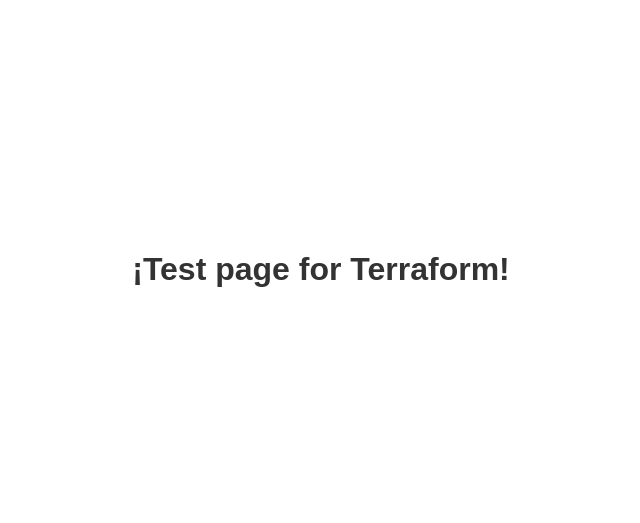
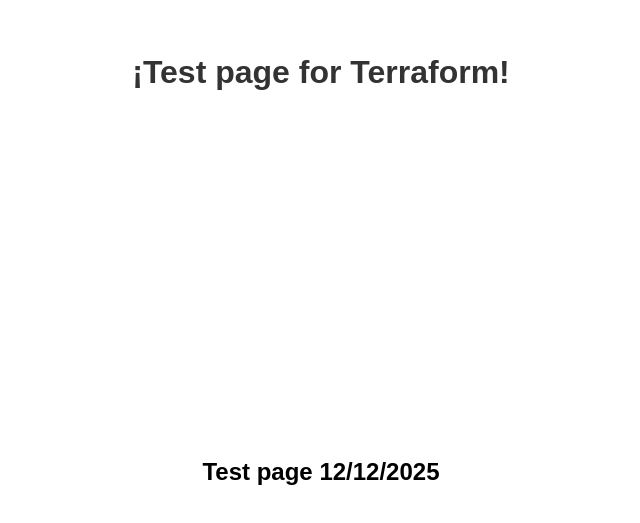
Before and after one commit to RamCupido/Terraform-Test, a plain HTML site: page index.html in a window 1280 px wide. Shown: the part 139-662 px from the top of the page, without its empty margins (319-959 px from the left). Drawn offline with Linux system fonts and the light colour scheme.

Commit message:
fix: index.html

```diff
--- a/index.html
+++ b/index.html
@@ -11,5 +11,6 @@
 </head>
 <body>
     <h1>¡Test page for Terraform!</h1>
+    <h2> Test page 12/12/2025</h2>
 </body>
 </html>
```
